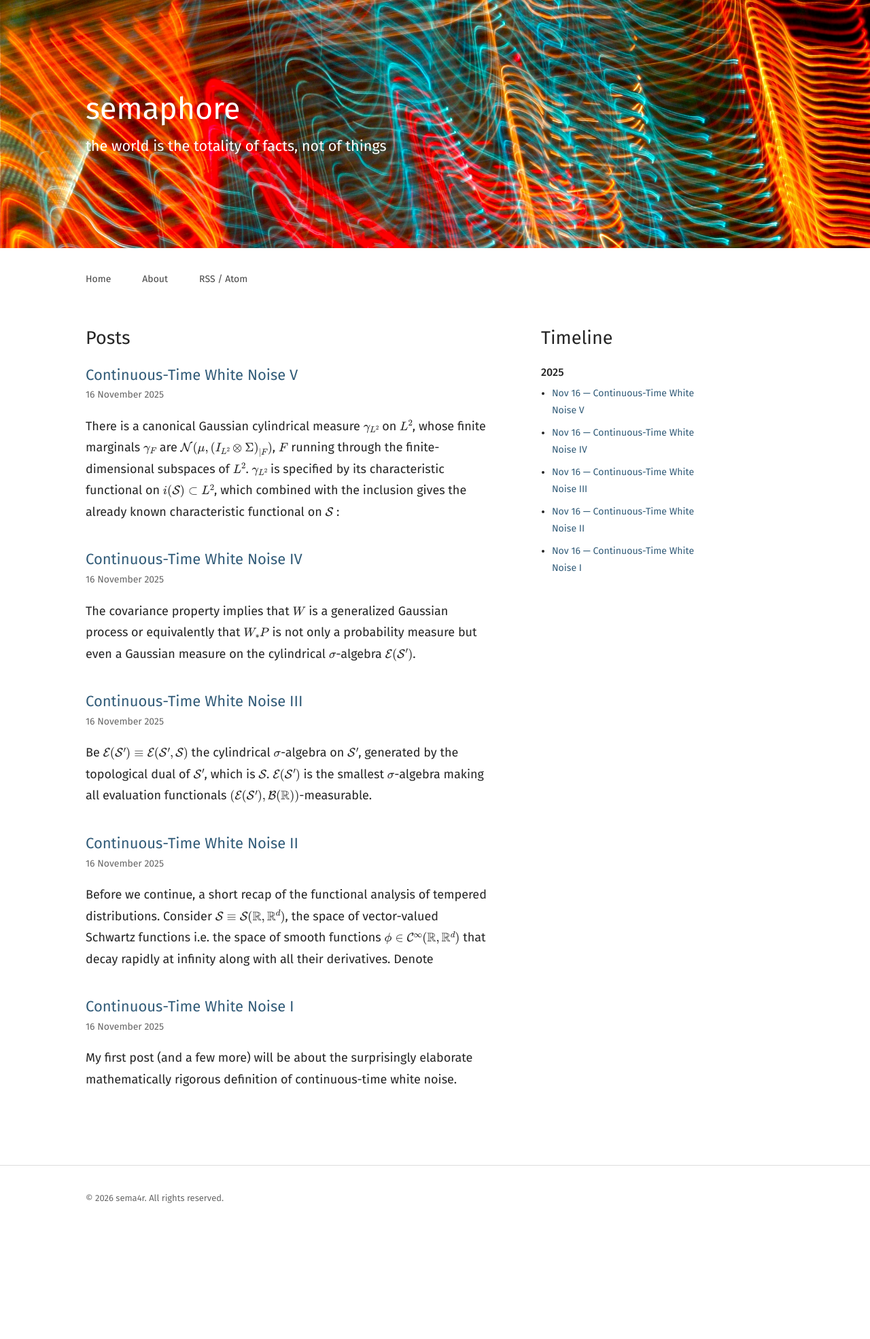
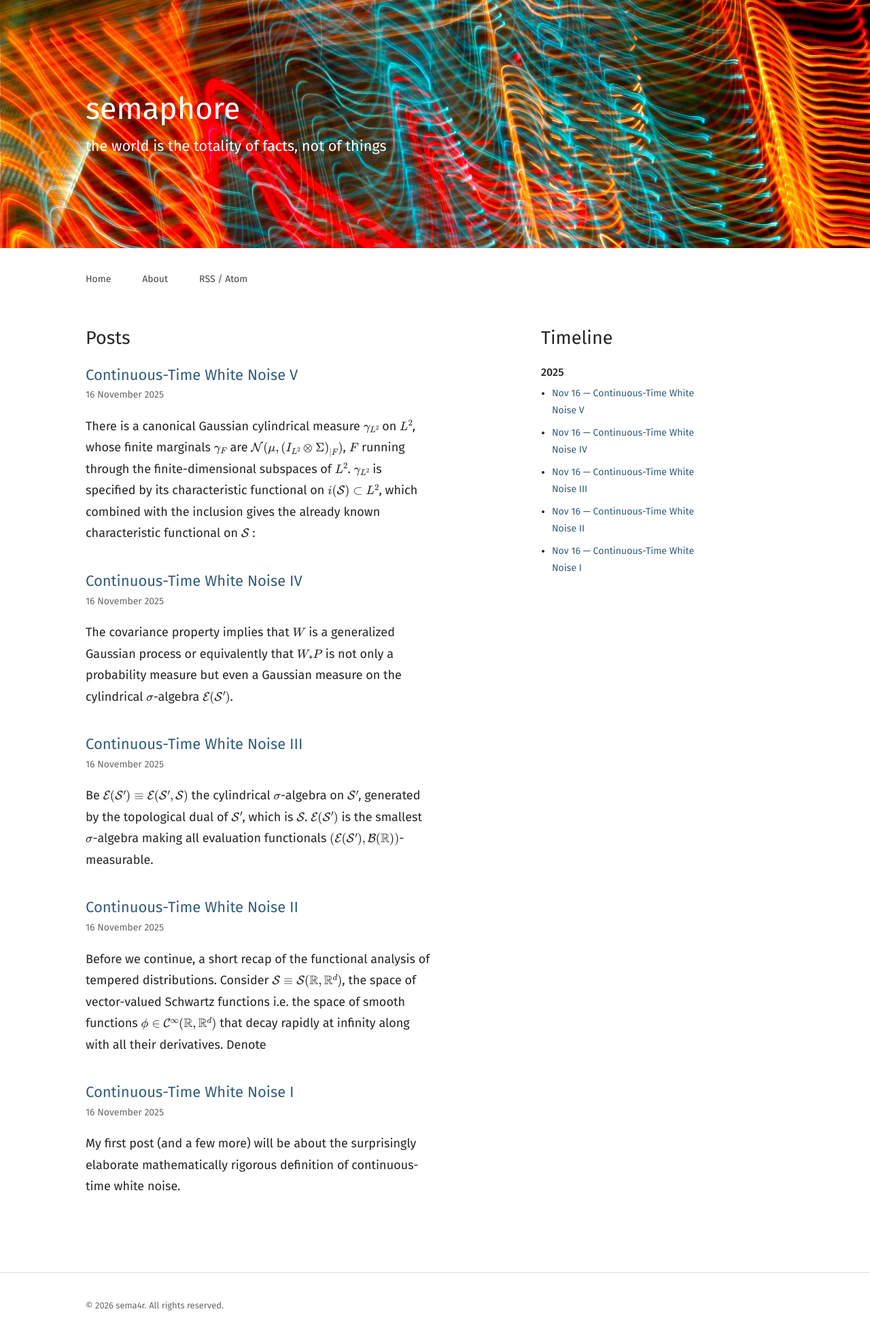
Before and after one commit to sema4r/sema4r.github.io, a Jekyll site: the page built from index.md, in a window 1280 px wide. Shown: the whole page at 68% size. Built offline with Jekyll 4.4.1, drawn with Linux system fonts in a browser that asks for light colours; before the commit the page ends 1812 px from its top, so only the background shows below that.

Commit message:
Update style.css

```diff
--- a/assets/css/style.css
+++ b/assets/css/style.css
@@ -337,6 +337,6 @@ mjx-container[display="true"] {
 
 @media (min-width: 1000px) {
   .home-columns {
-    column-gap: 80px;
+    column-gap: 160px;
   }
 }
```
